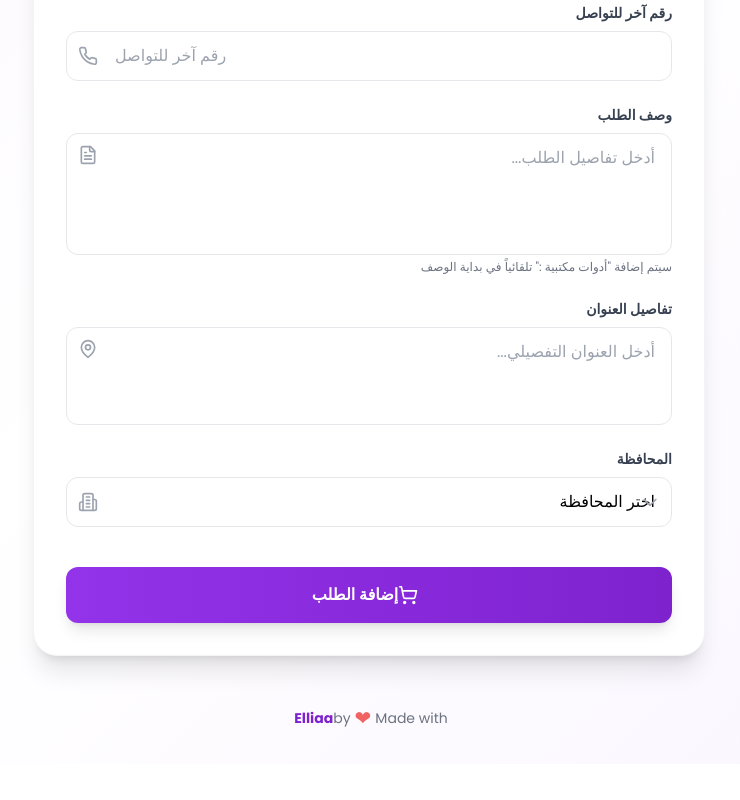
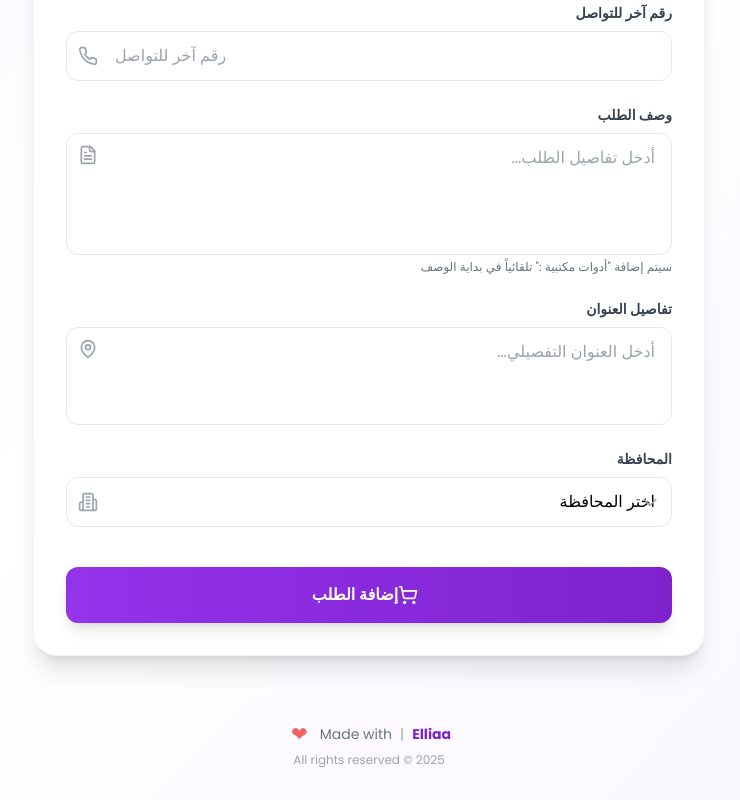
Before and after one commit to MahmoudAtteyya/orders, a React (Vite) app: page / in a window 1280 px wide. Shown: the part 522-1322 px from the top of the page, without its empty margins (271-1011 px from the left). Before the commit the page ends 1286 px from the top, so only its background shows below. Built offline with nearby package versions, Linux system fonts and the light colour scheme.

Commit message:
fix : Made with love footer

```diff
--- a/src/App.tsx
+++ b/src/App.tsx
@@ -309,10 +309,14 @@ function App() {
         </div>
 
         {/* Footer */}
-        <footer className="mt-12 flex justify-center items-center text-gray-500 text-sm select-none">
-          Made with
-          <span className="mx-1 animate-pulse text-red-500 text-xl">❤</span>
-          by <span className="font-bold text-purple-700 ml-1">Elliaa</span>
+        <footer className="mt-16 flex flex-col items-center justify-center text-gray-500 text-sm select-none">
+          <div className="flex items-center gap-2">
+            <span className="font-bold text-purple-700">Elliaa</span>
+            <span className="text-gray-400">|</span>
+            <span>Made with</span>
+            <span className="mx-1 animate-pulse text-red-500 text-xl">❤</span>
+          </div>
+          <div className="text-xs text-gray-400 mt-1">All rights reserved © {new Date().getFullYear()}</div>
         </footer>
       </div>
     </div>
--- a/src/DownloadPage.tsx
+++ b/src/DownloadPage.tsx
@@ -183,10 +183,14 @@ function DownloadPage() {
         </div>
       </div>
       {/* Footer */}
-      <footer className="mt-12 flex justify-center items-center text-gray-500 text-sm select-none">
-        Made with
-        <span className="mx-1 animate-pulse text-red-500 text-xl">❤</span>
-        by <span className="font-bold text-purple-700 ml-1">Elliaa</span>
+      <footer className="mt-16 flex flex-col items-center justify-center text-gray-500 text-sm select-none">
+        <div className="flex items-center gap-2">
+          <span className="font-bold text-purple-700">Elliaa</span>
+          <span className="text-gray-400">|</span>
+          <span>Made with</span>
+          <span className="mx-1 animate-pulse text-red-500 text-xl">❤</span>
+        </div>
+        <div className="text-xs text-gray-400 mt-1">All rights reserved © {new Date().getFullYear()}</div>
       </footer>
     </div>
   );
```
